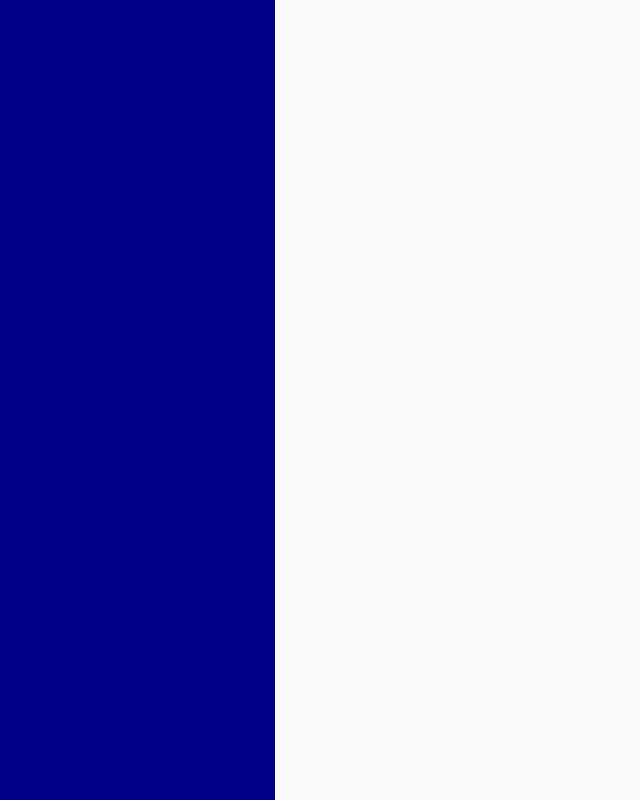
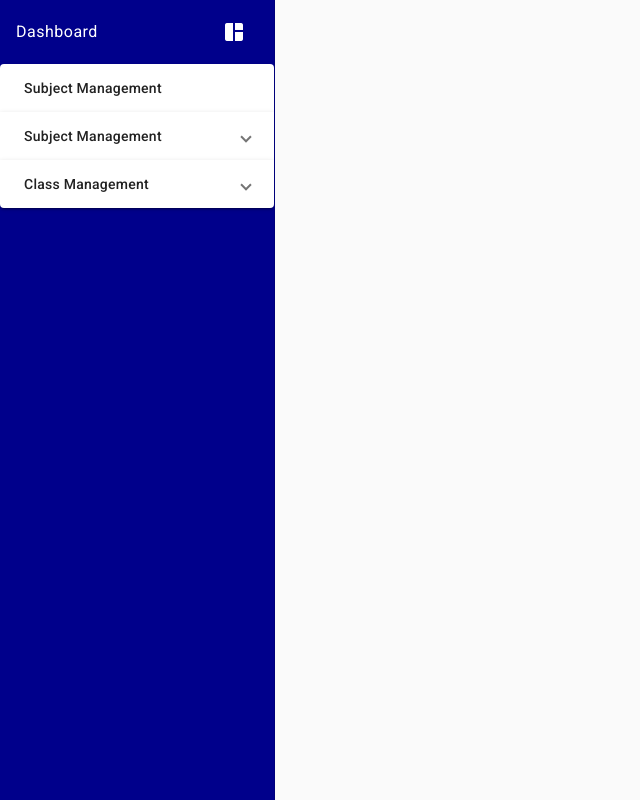
Before and after one commit to codingPentagon/ZoneEd, an Angular app in the folder frontend/: page / in a window 1280 px wide. Shown: the whole page, without its empty margins (0-640 px from the left). Built offline with nearby package versions, Linux system fonts and the light colour scheme.

Commit message:
implementing mat expansion panel with navigation

```diff
--- a/frontend/src/app/shared/nav/nav.component.html
+++ b/frontend/src/app/shared/nav/nav.component.html
@@ -8,5 +8,29 @@
         </button>
       </mat-list-item>
     </mat-nav-list>
+
+    <mat-accordion>
+      <mat-expansion-panel #panel hideToggle (opened)="panel.close()">
+        <mat-expansion-panel-header>
+          Subject Management
+        </mat-expansion-panel-header>
+      </mat-expansion-panel>
+      <mat-expansion-panel>
+        <mat-expansion-panel-header>
+          Subject Management
+        </mat-expansion-panel-header>
+        <mat-panel-title>
+          khfuywhi
+        </mat-panel-title>
+      </mat-expansion-panel>
+      <mat-expansion-panel>
+        <mat-expansion-panel-header>
+          Class Management
+        </mat-expansion-panel-header>
+        <mat-panel-title>
+          jsdhuyvhsiu
+        </mat-panel-title>
+      </mat-expansion-panel>
+    </mat-accordion>
   </mat-sidenav>
 </mat-sidenav-container>
--- a/frontend/src/app/shared/nav/nav.component.ts
+++ b/frontend/src/app/shared/nav/nav.component.ts
@@ -7,5 +7,7 @@ import {Component, Input} from '@angular/core';
 })
 export class NavComponent {
 
-  @Input() links: any[] = [];
+  @Input() links: any[] = [
+    {value:'Dashboard',icon:'space_dashboard',path:''},
+  ];
 }
--- a/frontend/src/app/shared/shared.module.ts
+++ b/frontend/src/app/shared/shared.module.ts
@@ -10,6 +10,7 @@ import { NavComponent } from './nav/nav.component';
 import {RouterLink} from "@angular/router";
 import { HeaderComponent } from './header/header.component';
 import {MatToolbarModule} from "@angular/material/toolbar";
+import {MatExpansionModule} from "@angular/material/expansion";
 
 @NgModule({
   declarations: [
@@ -24,7 +25,8 @@ import {MatToolbarModule} from "@angular/material/toolbar";
         MatIconModule,
         MatButtonModule,
         RouterLink,
-    MatToolbarModule
+        MatToolbarModule,
+        MatExpansionModule
     ],
   exports: [
     NavComponent,
```
Lines whose indentation alone changed are shown as unchanged.
